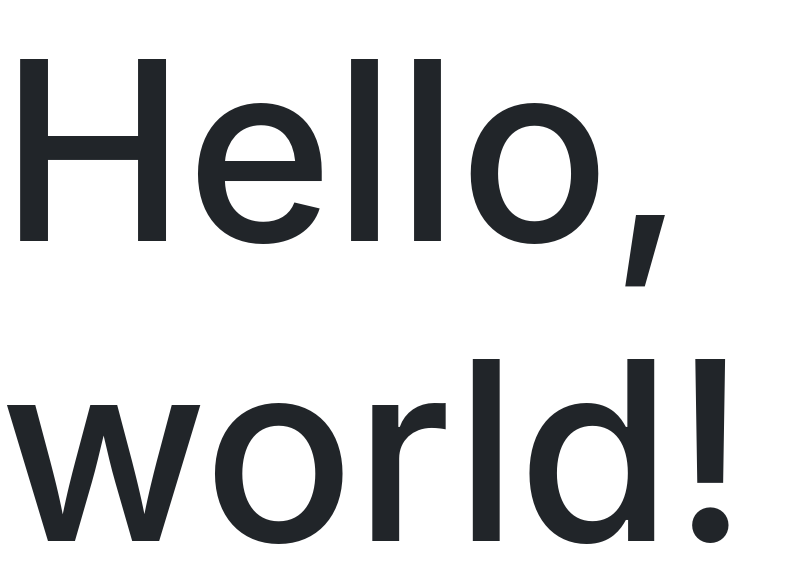
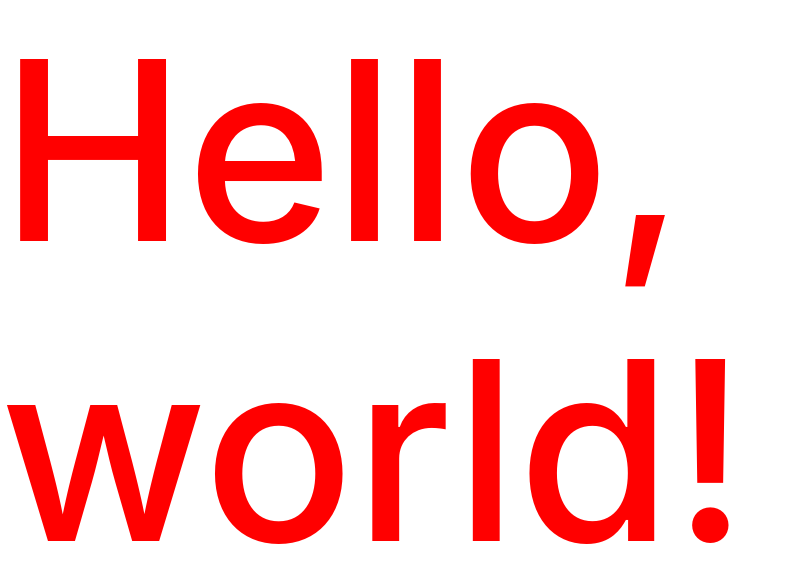
Before and after one commit to bardurjoensen/testSite, a plain HTML site: page index.html in a window 1280 px wide. Shown: the whole page, without its empty margins (0-785 px from the left). Drawn offline with nearby package versions, Linux system fonts and the light colour scheme.

Commit message:
Update stylesheet.css

```diff
--- a/stylesheet.css
+++ b/stylesheet.css
@@ -1 +1 @@
-body h1 { font-size: 250px; }
+body h1 { font-size: 250px; color: red; }
```
